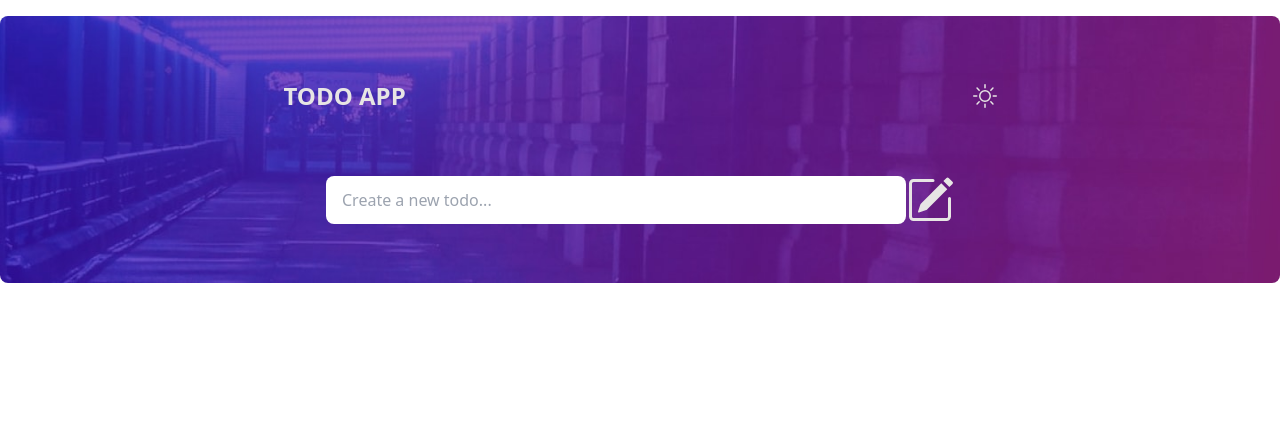
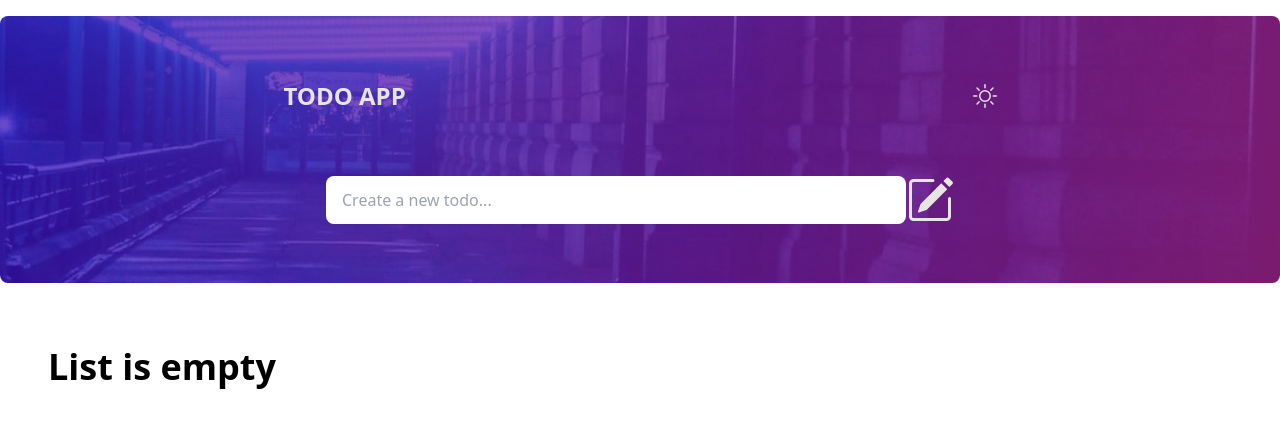
Before and after one commit to jyotirmoy-sinhababu/Daily-notes, a React (Vite) app: page / in a window 1280 px wide. Shown: the top 428 px of the page. Built offline with nearby package versions, Linux system fonts and the light colour scheme.

Commit message:
changes made

```diff
--- a/src/components/errorPage/ErrorPage.tsx
+++ b/src/components/errorPage/ErrorPage.tsx
@@ -1,7 +1,7 @@
 const ErrorPage = () => {
   return (
-    <div>
-      <p className='font-black decoration-slate-950 text-4xl'>No data found</p>
+    <div className='flex justify-center border-slate-300'>
+      <p className='font-black decoration-slate-950 text-4xl'>List is empty</p>
     </div>
   );
 };
--- a/src/todoListDisplay/TodoListDisplay.tsx
+++ b/src/todoListDisplay/TodoListDisplay.tsx
@@ -19,7 +19,7 @@ const TodoListDisplay = () => {
   console.log(isCompleted);
   return (
     <div className='flex gap-[53px] flex-wrap'>
-      {todos ? (
+      {todos.length ? (
         todos?.map((item: any) => {
           return (
             <div
@@ -57,7 +57,7 @@ const TodoListDisplay = () => {
           );
         })
       ) : (
-        <div className='flex justify-center'>
+        <div className='flex justify-center align-middle'>
           <ErrorPage />
         </div>
       )}
```
